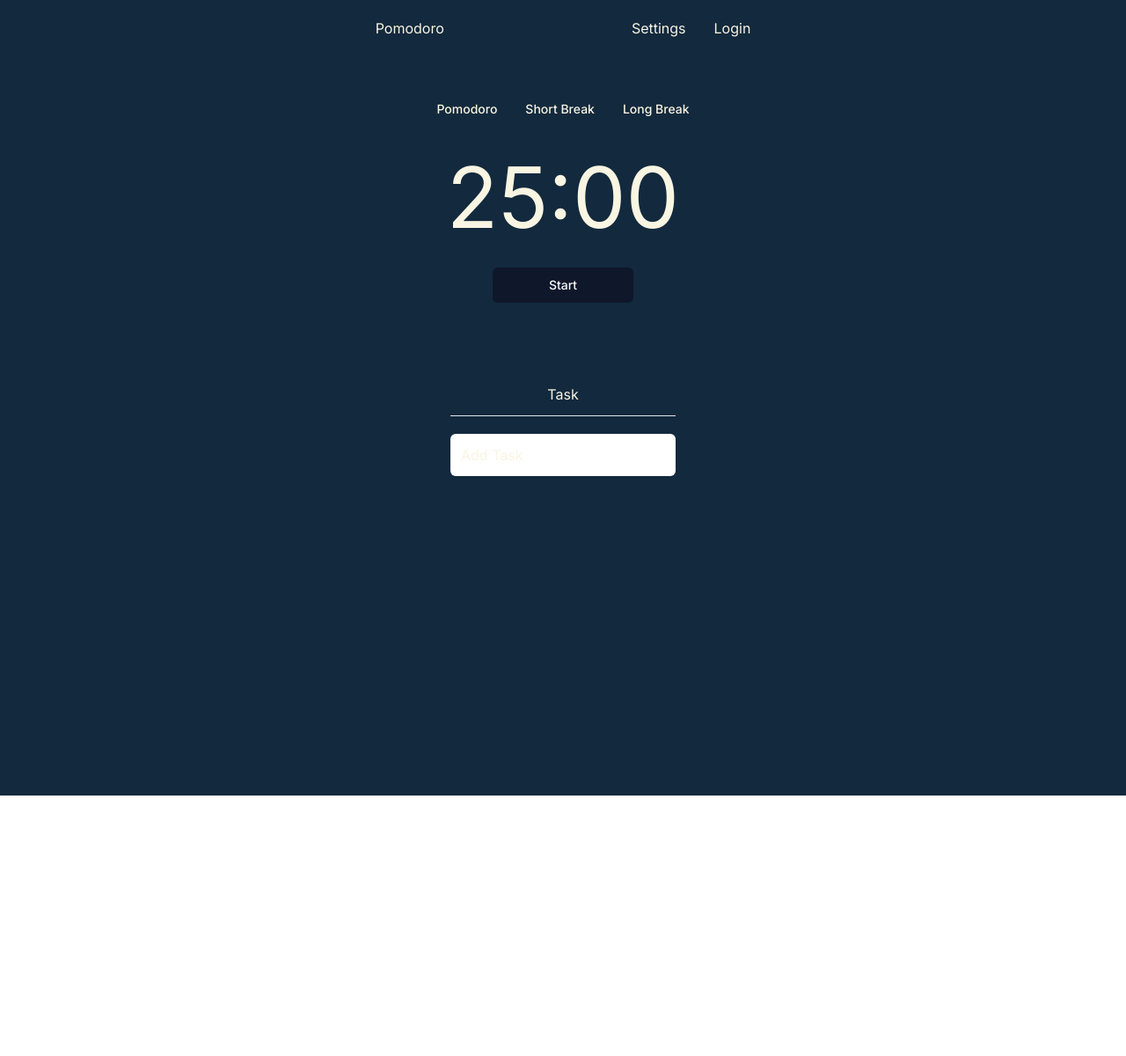
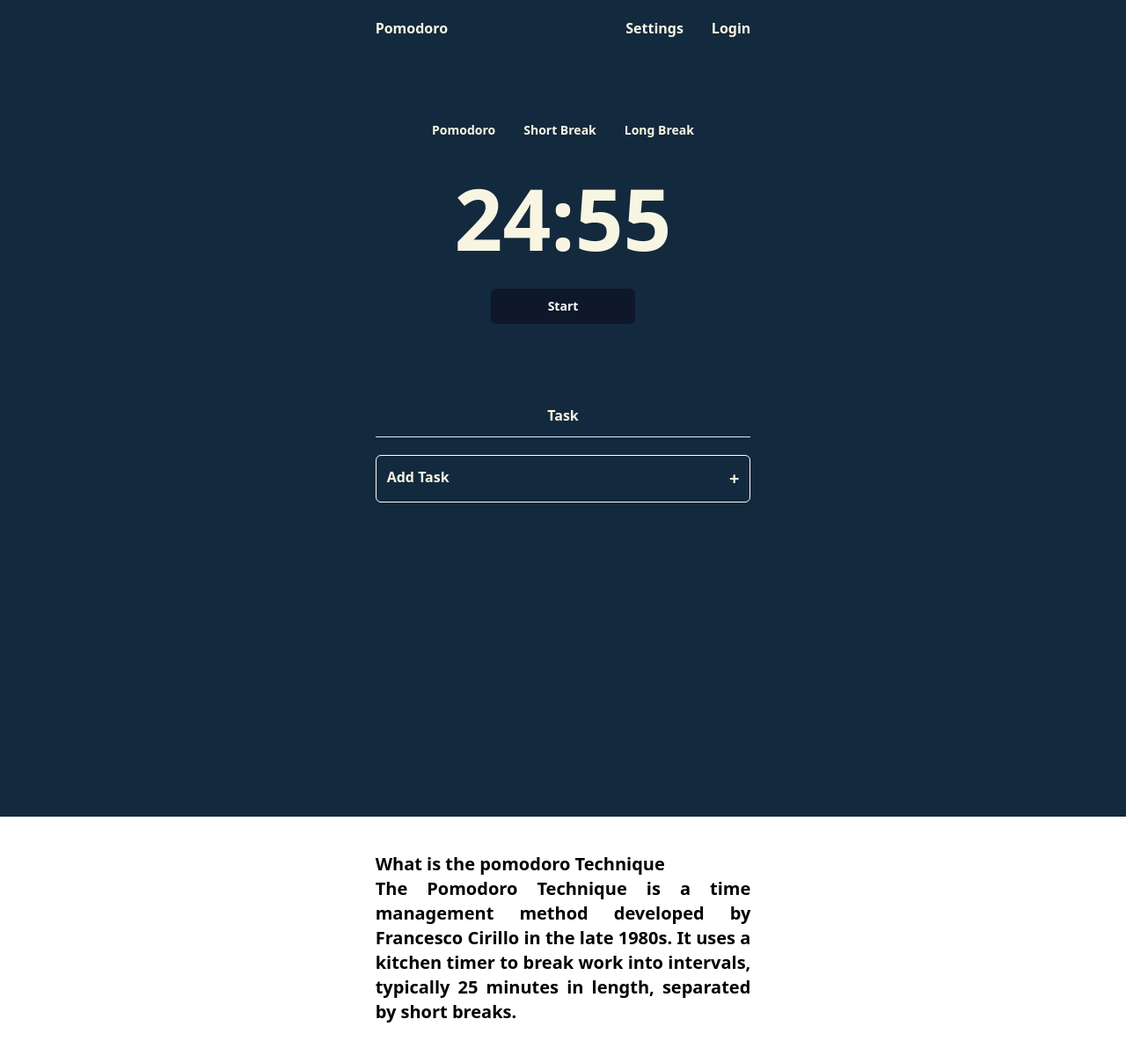
Before and after one commit to JoHena/Pomo-Fruit, a Next.js app: page / in a window 1280 px wide. Shown: the top 1200 px of the page at 88% size. Before the commit the page ends 904 px from the top, so only its background shows below. Built offline with nearby package versions, Linux system fonts and the light colour scheme.

Commit message:
FEAT: Set Timer Functionality

```diff
--- a/app/components/Timer.tsx
+++ b/app/components/Timer.tsx
@@ -1,7 +1,32 @@
-import React from "react";
+"use client";
+import React, { useEffect, useState } from "react";
 import { Button } from "@/components/ui/button";
 
-export function Timer({}) {
+export function Timer() {
+	const [minutes, setMinutes] = useState(25);
+	const [seconds, setSeconds] = useState(0);
+
+	const clockTicking = () => {
+		if (minutes === 0 && seconds === 0) {
+			alert("Times Up");
+		} else if (seconds === 0) {
+			setMinutes((minute) => minute - 1);
+			setSeconds(59);
+		} else {
+			setSeconds((second) => second - 1);
+		}
+	};
+
+	useEffect(() => {
+		const timer = setInterval(() => {
+			clockTicking();
+		}, 1000);
+
+		return () => {
+			clearInterval(timer);
+		};
+	}, [seconds, minutes]);
+
 	return (
 		<div className="flex flex-col gap-8 items-center">
 			<div className="flex justify-between">
@@ -9,7 +34,10 @@ export function Timer({}) {
 				<Button variant={"ghost"}>Short Break</Button>
 				<Button variant={"ghost"}>Long Break</Button>
 			</div>
-			<div className="text-8xl">25:00</div>
+
+			<div className="text-8xl font-extrabold">
+				{minutes}:{seconds.toString().padStart(2, "0")}
+			</div>
 			<Button variant={"pomodoro"} size={"pomodoro"}>
 				Start
 			</Button>
--- a/app/components/navbar.tsx
+++ b/app/components/navbar.tsx
@@ -2,7 +2,7 @@ import React from "react";
 
 export function Navbar({}) {
 	return (
-		<div className="flex justify-center py-5">
+		<div className="flex justify-center py-5 mb-16">
 			<nav className="flex items-center justify-between w-1/3">
 				<div>Pomodoro</div>
 				<ul className="flex gap-8">
--- a/app/layout.tsx
+++ b/app/layout.tsx
@@ -16,7 +16,9 @@ export default function RootLayout({
 }>) {
 	return (
 		<html lang="en">
-      <body className={inter.className}>{children}</body>
+			<body className={(inter.className, "font-xl font-semibold")}>
+				{children}
+			</body>
 		</html>
 	);
 }
--- a/app/page.tsx
+++ b/app/page.tsx
@@ -5,12 +5,26 @@ export default function Home() {
 	return (
 		<main className="bg-[#13293D]">
 			<Navbar />
-			<section className="h-screen flex flex-col items-center mt-10 gap-20">
+			<section className="h-screen flex flex-col items-center gap-20 font-bold">
 				<Timer />
 
-				<div className="w-1/5 flex flex-col gap-5">
+				<div className="w-1/3 flex flex-col gap-5">
 					<h2 className="border-b text-center p-3">Task</h2>
-					<div className="bg-white p-3 rounded-md">Add Task</div>
+					<div className="p-3 rounded-md border-white	border flex justify-between text-l">
+						Add Task <span className="text-xl">+</span>
+					</div>
+				</div>
+			</section>
+
+			<section className="bg-white text-black flex flex-col items-center text-xl">
+				<div className="w-1/3 py-10">
+					<h2>What is the pomodoro Technique</h2>
+					<p className="text-justify">
+						The Pomodoro Technique is a time management method developed by
+						Francesco Cirillo in the late 1980s. It uses a kitchen timer to
+						break work into intervals, typically 25 minutes in length, separated
+						by short breaks.
+					</p>
 				</div>
 			</section>
 		</main>
--- /dev/null
+++ b/components/ui/avatar.tsx
@@ -0,0 +1,50 @@
+"use client"
+
+import * as React from "react"
+import * as AvatarPrimitive from "@radix-ui/react-avatar"
+
+import { cn } from "@/lib/utils"
+
+const Avatar = React.forwardRef<
+  React.ElementRef<typeof AvatarPrimitive.Root>,
+  React.ComponentPropsWithoutRef<typeof AvatarPrimitive.Root>
+>(({ className, ...props }, ref) => (
+  <AvatarPrimitive.Root
+    ref={ref}
+    className={cn(
+      "relative flex h-10 w-10 shrink-0 overflow-hidden rounded-full",
+      className
+    )}
+    {...props}
+  />
+))
+Avatar.displayName = AvatarPrimitive.Root.displayName
+
+const AvatarImage = React.forwardRef<
+  React.ElementRef<typeof AvatarPrimitive.Image>,
+  React.ComponentPropsWithoutRef<typeof AvatarPrimitive.Image>
+>(({ className, ...props }, ref) => (
+  <AvatarPrimitive.Image
+    ref={ref}
+    className={cn("aspect-square h-full w-full", className)}
+    {...props}
+  />
+))
+AvatarImage.displayName = AvatarPrimitive.Image.displayName
+
+const AvatarFallback = React.forwardRef<
+  React.ElementRef<typeof AvatarPrimitive.Fallback>,
+  React.ComponentPropsWithoutRef<typeof AvatarPrimitive.Fallback>
+>(({ className, ...props }, ref) => (
+  <AvatarPrimitive.Fallback
+    ref={ref}
+    className={cn(
+      "flex h-full w-full items-center justify-center rounded-full bg-muted",
+      className
+    )}
+    {...props}
+  />
+))
+AvatarFallback.displayName = AvatarPrimitive.Fallback.displayName
+
+export { Avatar, AvatarImage, AvatarFallback }
--- a/components/ui/button.tsx
+++ b/components/ui/button.tsx
@@ -5,13 +5,13 @@ import { cva, type VariantProps } from "class-variance-authority";
 import { cn } from "@/lib/utils";
 
 const buttonVariants = cva(
-	"inline-flex items-center justify-center whitespace-nowrap rounded-md text-sm font-medium ring-offset-background transition-colors focus-visible:outline-none focus-visible:ring-2 focus-visible:ring-ring focus-visible:ring-offset-2 disabled:pointer-events-none disabled:opacity-50",
+	"inline-flex items-center justify-center whitespace-nowrap rounded-md text-sm font-semibold ring-offset-background transition-colors focus-visible:outline-none focus-visible:ring-2 focus-visible:ring-ring focus-visible:ring-offset-2 disabled:pointer-events-none disabled:opacity-50",
 	{
 		variants: {
 			variant: {
 				default: "bg-primary text-primary-foreground hover:bg-primary/90",
 				pomodoro:
-					"bg-primary text-primary-foreground hover:text-black hover:bg-white/90 transition-colors duration-300",
+					"bg-primary text-primary-foreground hover:text-black hover:bg-white/90 transition-colors duration-300 o",
 				destructive:
 					"bg-destructive text-destructive-foreground hover:bg-destructive/90",
 				outline:
--- /dev/null
+++ b/components/ui/progress.tsx
@@ -0,0 +1,28 @@
+"use client"
+
+import * as React from "react"
+import * as ProgressPrimitive from "@radix-ui/react-progress"
+
+import { cn } from "@/lib/utils"
+
+const Progress = React.forwardRef<
+  React.ElementRef<typeof ProgressPrimitive.Root>,
+  React.ComponentPropsWithoutRef<typeof ProgressPrimitive.Root>
+>(({ className, value, ...props }, ref) => (
+  <ProgressPrimitive.Root
+    ref={ref}
+    className={cn(
+      "relative h-4 w-full overflow-hidden rounded-full bg-secondary",
+      className
+    )}
+    {...props}
+  >
+    <ProgressPrimitive.Indicator
+      className="h-full w-full flex-1 bg-primary transition-all"
+      style={{ transform: `translateX(-${100 - (value || 0)}%)` }}
+    />
+  </ProgressPrimitive.Root>
+))
+Progress.displayName = ProgressPrimitive.Root.displayName
+
+export { Progress }
--- a/package.json
+++ b/package.json
@@ -9,6 +9,8 @@
     "lint": "next lint"
   },
   "dependencies": {
+    "@radix-ui/react-avatar": "^1.0.4",
+    "@radix-ui/react-progress": "^1.0.3",
     "@radix-ui/react-slot": "^1.0.2",
     "class-variance-authority": "^0.7.0",
     "clsx": "^2.1.0",
```
Also changed, not shown: 1 other file (tests, documents, lock files or other folders). Lines whose indentation alone changed are shown as unchanged.
